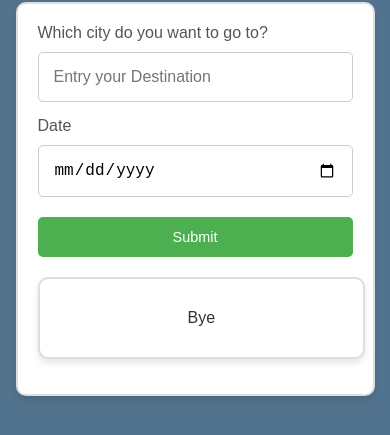
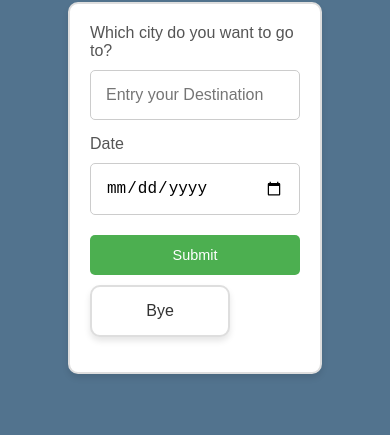
Before and after one commit to khalidDababat/Travel-App-Udacity-Project-, a website built with webpack: page src/client/views/index.html in a window 390 px wide. Shown: the part 133-568 px from the top of the page. Built offline with nearby package versions, Linux system fonts and the light colour scheme.

Commit message:
Update Project Udacity Travell App

```diff
--- a/src/client/js/app.js
+++ b/src/client/js/app.js
@@ -63,6 +63,7 @@ async function getcityImage(name){
     try{
 
         //console.log("The Contry name :",name);
+
         const res =await fetch('http://localhost:4000/getimage',{
             method: "POST",
             headers: { "Content-Type": "application/json" },
@@ -130,6 +131,7 @@ async function getCountry(){
     const city = document.getElementById('city').value;
     try{
 
+
         const res =await fetch('http://localhost:4000/getcity',{
             method: "POST",
             headers: { "Content-Type": "application/json" },
--- a/src/client/styles/style.scss
+++ b/src/client/styles/style.scss
@@ -103,3 +103,18 @@ button:hover {
         font-size: 0.9rem; /* Slightly smaller font size */
     }
 }
+
+@media (max-width:401px) {
+    .UIform{
+        width: 60%;
+    }
+
+    .travel_Info{
+
+        width: 60%;
+        margin-top: 10px;
+        padding: 5px;
+    }
+
+
+}
--- a/webpack.dev.js
+++ b/webpack.dev.js
@@ -16,10 +16,10 @@ module.exports ={
 
     stats: 'minimal',
     output: {
-        libraryTarget: 'var',
-        library: 'Client',
         path: path.resolve(__dirname, 'dist'),
         filename: 'main.js',
+
+
       },
       devServer: {
 
--- a/webpack.prod.js
+++ b/webpack.prod.js
@@ -16,7 +16,6 @@ module.exports ={
 
     stats: 'minimal',
     output: {
-
 
         path: path.resolve(__dirname, 'dist'),
         filename: 'main.js',
```
Also changed, not shown: dist/service-worker.js, dist/style.css, 3 other files.
